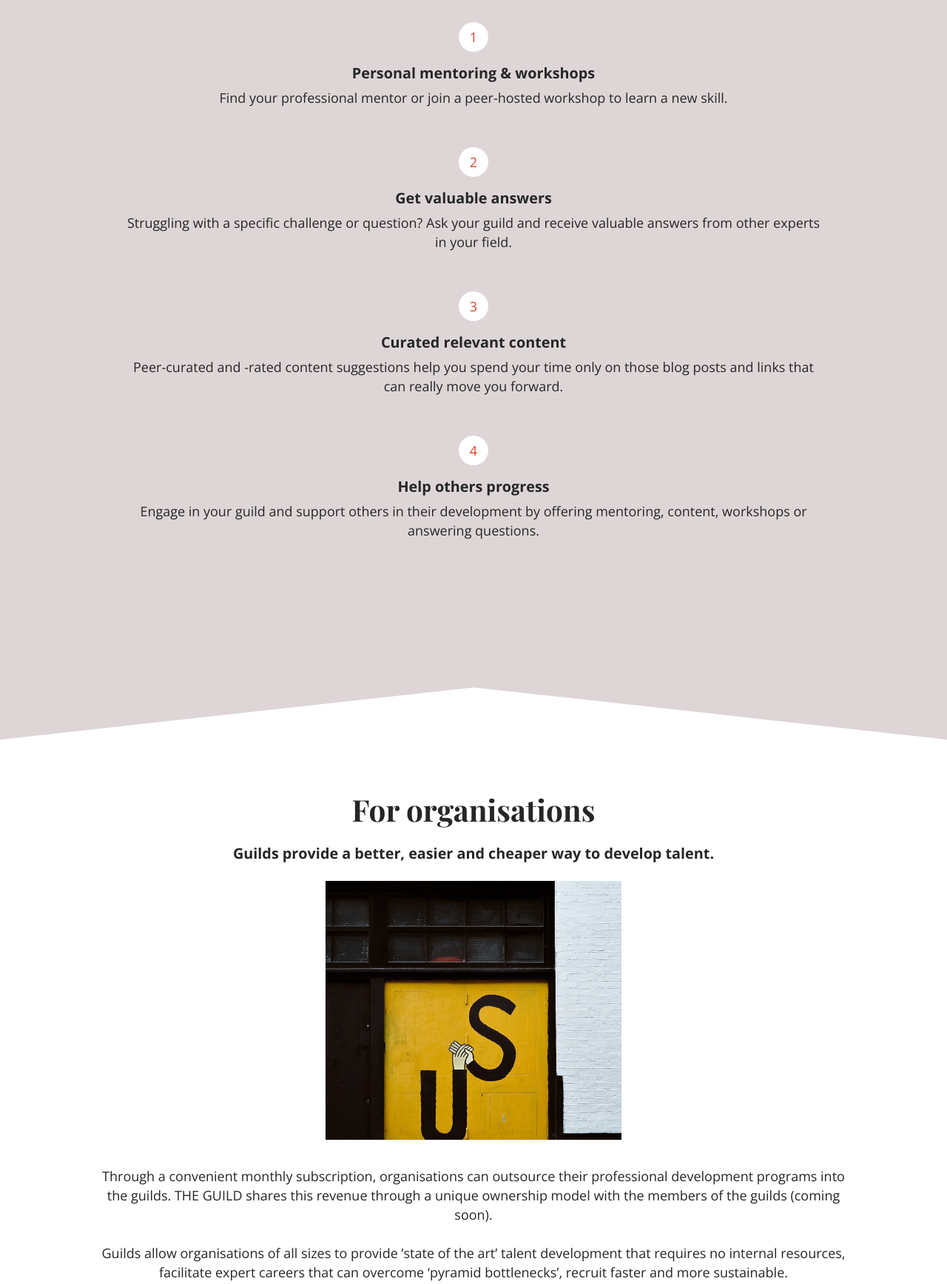
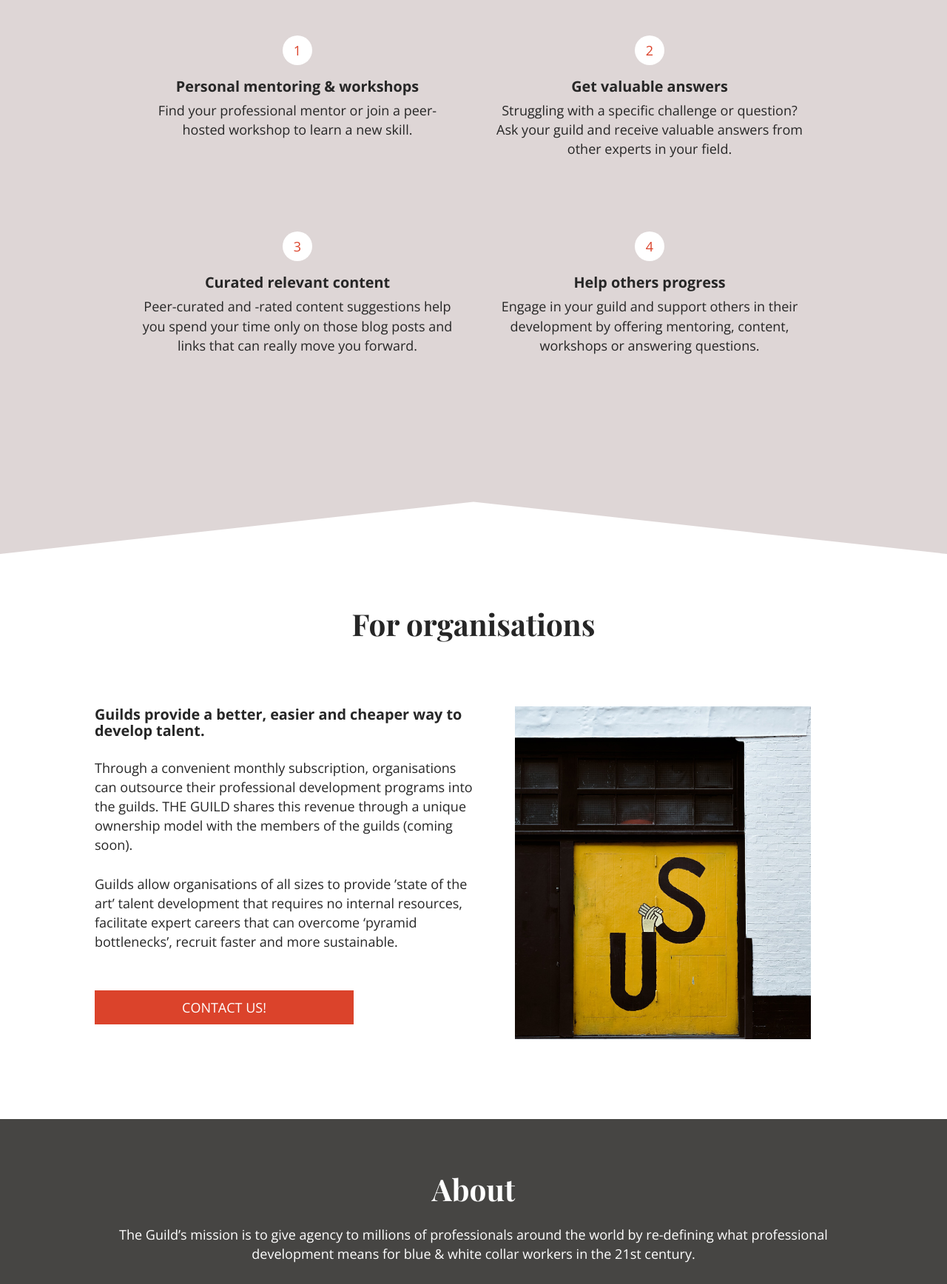
Before and after one commit to diegilde/website, a Gatsby site: page / in a window 1280 px wide. Shown: the part 3980-5716 px from the top of the page at 74% size. Built offline with nearby package versions, Linux system fonts and the light colour scheme; Gatsby itself is replaced by a stand-in of ours.

Commit message:
add desktop version for howitworks and organisations sections

```diff
--- a/src/components/howItWorks/HowItWorks.css
+++ b/src/components/howItWorks/HowItWorks.css
@@ -14,3 +14,17 @@
   margin: 0;
   display: block;
 }
+.howItWorks .mobile .step {
+  margin: 3rem 0;
+}
+
+
+.howItWorks .desktop > div {
+  display: flex;
+  justify-content: space-between;
+}
+
+.howItWorks .desktop > div > * {
+  flex-grow: 1;
+  flex-basis: 0;
+ }
--- a/src/components/howItWorks/HowItWorks.js
+++ b/src/components/howItWorks/HowItWorks.js
@@ -3,10 +3,10 @@
 import "./HowItWorks.css"
 import bigTriangleDivider from '../../images/big-triangle-divider.svg';
 
-const HowItWorks = () => (
-  <div className="howItWorks">
-    <div className="content">
-        <h1>How it works</h1>
+function Steps() {
+   return (
+     <>
+         <div>
              <Step
                number={1}
                title="Personal mentoring & workshops"
@@ -17,6 +17,8 @@
                title="Get valuable answers"
                description="Struggling with a specific challenge or question? Ask your guild and receive valuable answers from other experts in your field."
              />
+         </div>
+         <div>
              <Step
                number={3}
                title="Curated relevant content"
@@ -28,6 +30,21 @@
                description="Engage in your guild and support others in their development by offering mentoring, content, workshops or answering questions."
              />
          </div>
+     </>
+   )
+}
+
+const HowItWorks = () => (
+  <div className="howItWorks">
+    <div className="content">
+        <h1>How it works</h1>
+        <div className="desktop">
+          <Steps />
+        </div>
+        <div className="mobile">
+          <Steps />
+        </div>
+    </div>
     <img src={bigTriangleDivider} className="divider" alt="divider" />
   </div>
 )
--- a/src/components/howItWorks/Step.css
+++ b/src/components/howItWorks/Step.css
@@ -1,5 +1,5 @@
 .step {
-  margin: 3rem 0;
+  margin: 1.5rem;
 }
 
 .step h4 {
--- a/src/components/organisations/Organisations.css
+++ b/src/components/organisations/Organisations.css
@@ -15,10 +15,23 @@
   text-decoration: none;
   border: none;
   cursor: pointer;
+  text-align: center;
+}
+
+.organisations .desktop {
+  margin-top: 5rem;
+  text-align: left;
 }
 
 .organisations .image {
   max-width: 400px;
-  height: 350px;
   margin: 0 auto 2em;
 }
+
+.organisations .mobile .image {
+  height: 350px;
+}
+
+.organisations .desktop .image {
+  height: 450px;
+}
--- a/src/components/organisations/Organisations.js
+++ b/src/components/organisations/Organisations.js
@@ -6,11 +6,24 @@
   <div className="organisations">
     <div className="content">
         <h1>For organisations</h1>
-        <h4>Guilds provide a better, easier and cheaper way to develop talent.</h4>
-        <Image />
-        <p>Through a convenient monthly subscription, organisations can outsource their professional development programs into the guilds. THE GUILD shares this revenue through a unique ownership model with the members of the guilds (coming soon).</p>
-        <p>Guilds allow organisations of all sizes to provide ’state of the art’ talent development that requires no internal resources, facilitate expert careers that can overcome ‘pyramid bottlenecks’, recruit faster and more sustainable.</p>
-        <p><a href="mailto:team@jointheguild.online">Contact us!</a></p>
+        <div className="mobile">
+            <h4>Guilds provide a better, easier and cheaper way to develop talent.</h4>
+            <Image />
+            <p>Through a convenient monthly subscription, organisations can outsource their professional development programs into the guilds. THE GUILD shares this revenue through a unique ownership model with the members of the guilds (coming soon).</p>
+            <p>Guilds allow organisations of all sizes to provide ’state of the art’ talent development that requires no internal resources, facilitate expert careers that can overcome ‘pyramid bottlenecks’, recruit faster and more sustainable.</p>
+            <p><a href="mailto:team@jointheguild.online">Contact us!</a></p>
+        </div>
+        <div className="desktop flex">
+            <div>
+                <h4>Guilds provide a better, easier and cheaper way to develop talent.</h4>
+                <p>Through a convenient monthly subscription, organisations can outsource their professional development programs into the guilds. THE GUILD shares this revenue through a unique ownership model with the members of the guilds (coming soon).</p>
+                <p>Guilds allow organisations of all sizes to provide ’state of the art’ talent development that requires no internal resources, facilitate expert careers that can overcome ‘pyramid bottlenecks’, recruit faster and more sustainable.</p>
+                <p><a href="mailto:team@jointheguild.online">Contact us!</a></p>
+            </div>
+            <div>
+                <Image />
+            </div>
+        </div>
     </div>
   </div>
 )
```
Lines whose indentation alone changed are shown as unchanged.
